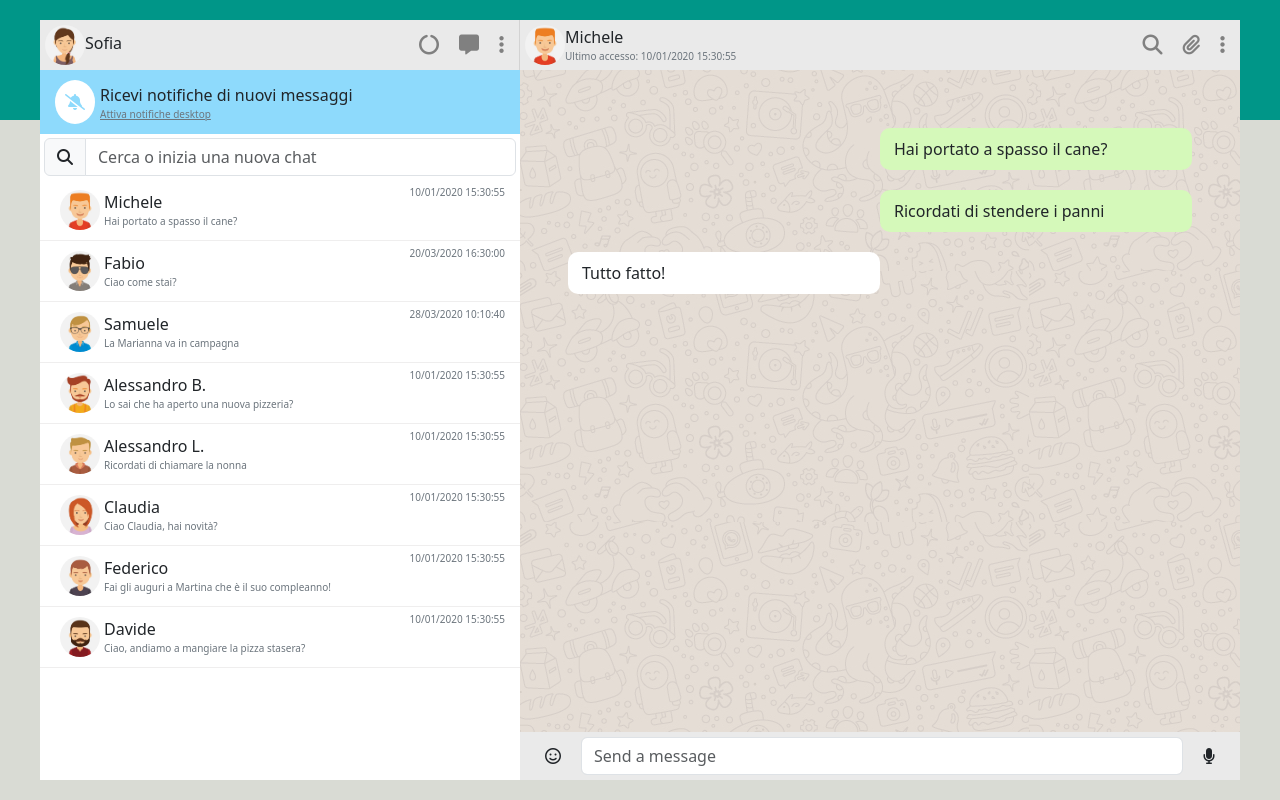
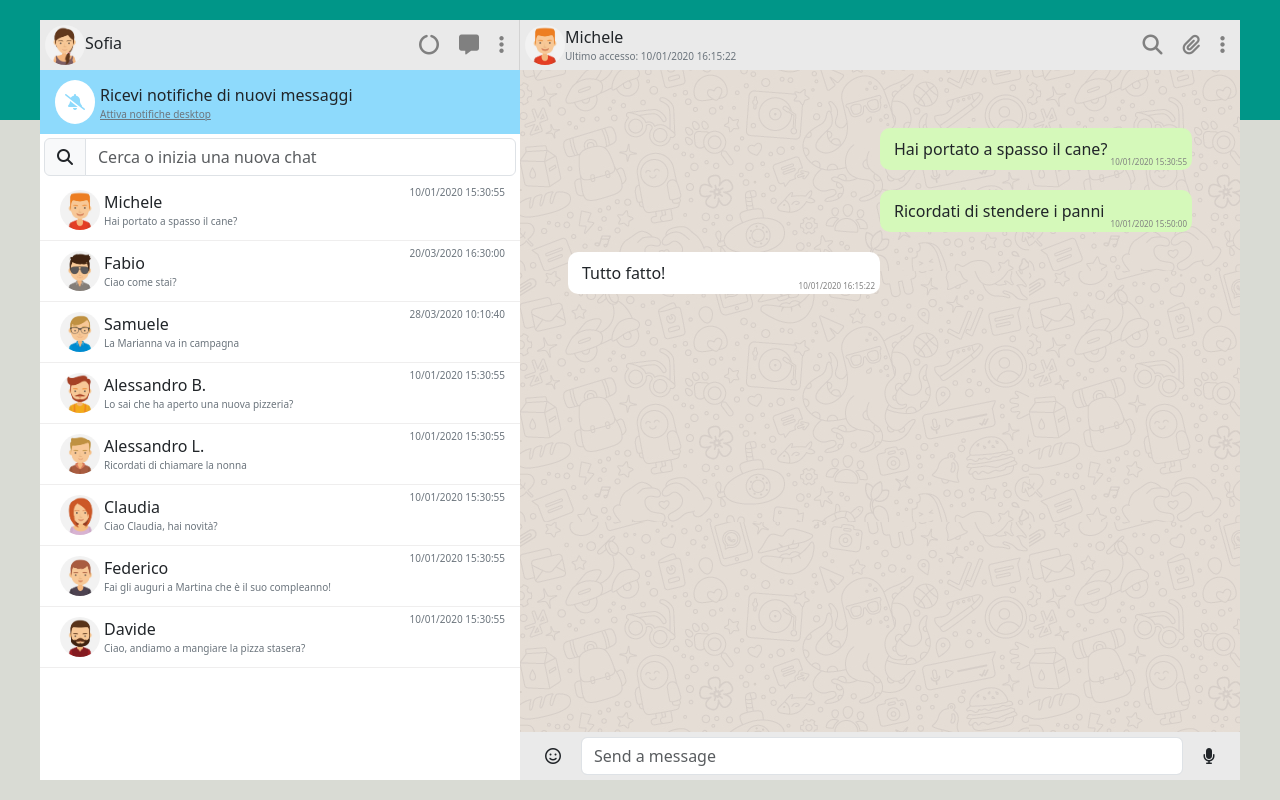
Before and after one commit to LucaFormica17/vue-boolzapp, a plain HTML site: page index.html in a window 1280 px wide. Drawn offline with nearby package versions, Linux system fonts and the light colour scheme.

Commit message:
[UPDATE] end MILESTONE 2

```diff
--- a/css/style.css
+++ b/css/style.css
@@ -66,6 +66,7 @@ img{
 .active-avatar{
     display: flex;
     margin: 5px;
+    cursor: pointer;
 }
 
 .last-connection{
@@ -119,6 +120,7 @@ img{
     padding: 5px 10px;
     border-radius: 10px;
     margin: 10px 0;
+    position: relative;
 }
 
 .sent{
@@ -129,3 +131,11 @@ img{
     background-color: white;
     align-self: self-start;
 }
+
+.mex-date{
+    font-size: 8px;
+    color: grey;
+    position: absolute;
+    bottom: 2px;
+    right: 5px;
+}
--- a/index.html
+++ b/index.html
@@ -39,7 +39,7 @@
                         </div>
                         <div class="chats-list">
                             <div class="chat" v-for="utent, index in contacts" :key="index">
-                                <div class="active-avatar">
+                                <div class="active-avatar" @click="clickChat(index)">
                                     <img :src="utent.avatar" alt="utent">
                                     <div class="info-utent ms-1">
                                         <p class="mb-0">{{utent.name}}</p>
@@ -56,7 +56,7 @@
                                 <img :src="contacts[view_utent].avatar" alt="utent">
                                 <div class="info-utent">
                                     <p class="mb-0">{{contacts[view_utent].name}}</p>
-                                    <p class="text-secondary fs-10 mb-0">Ultimo accesso: {{contacts[view_utent].messages[0].date}}</p>
+                                    <p class="text-secondary fs-10 mb-0">Ultimo accesso: {{contacts[view_utent].messages[contacts[view_utent].messages.length-1].date}}</p>
                                 </div>
                             </div>
                             <div class="items">
@@ -68,6 +68,7 @@
                         <div class="text-window p-5">
                             <div class="text-container" :class="utent.status === 'received' ? 'received' : 'sent'" v-for="utent, index in contacts[view_utent].messages" :key="index">
                                 <p class="m-1">{{utent.message}}</p>
+                                <span class="mex-date">{{utent.date}}</span>
                             </div>
                         </div>
                         <div class="input-container">
--- a/js/script.js
+++ b/js/script.js
@@ -172,6 +172,8 @@ createApp({
         }
     },
     methods:{
-
+        clickChat(index){
+            this.view_utent = index;
+        }
     }
 }).mount('#app');
```
